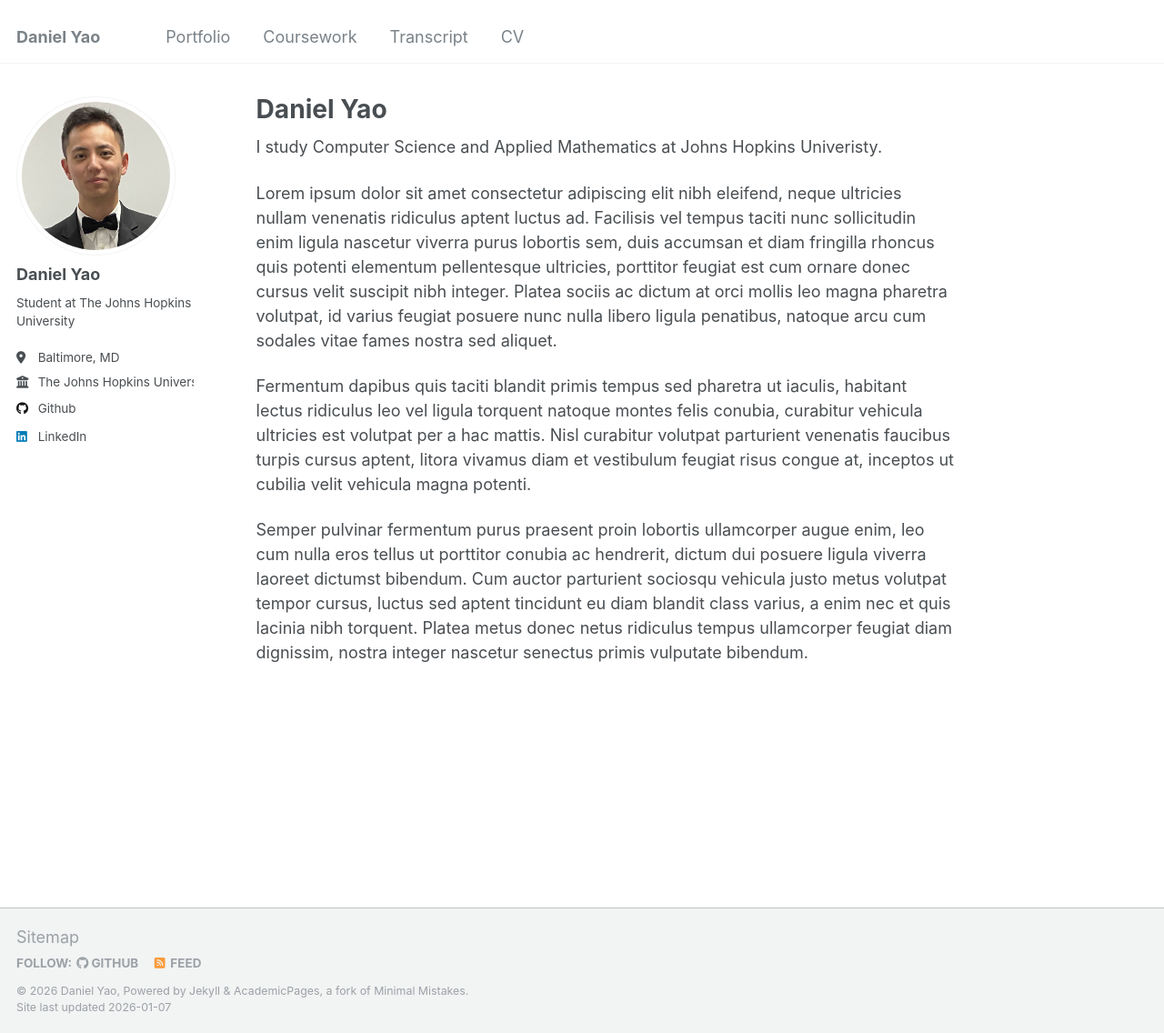
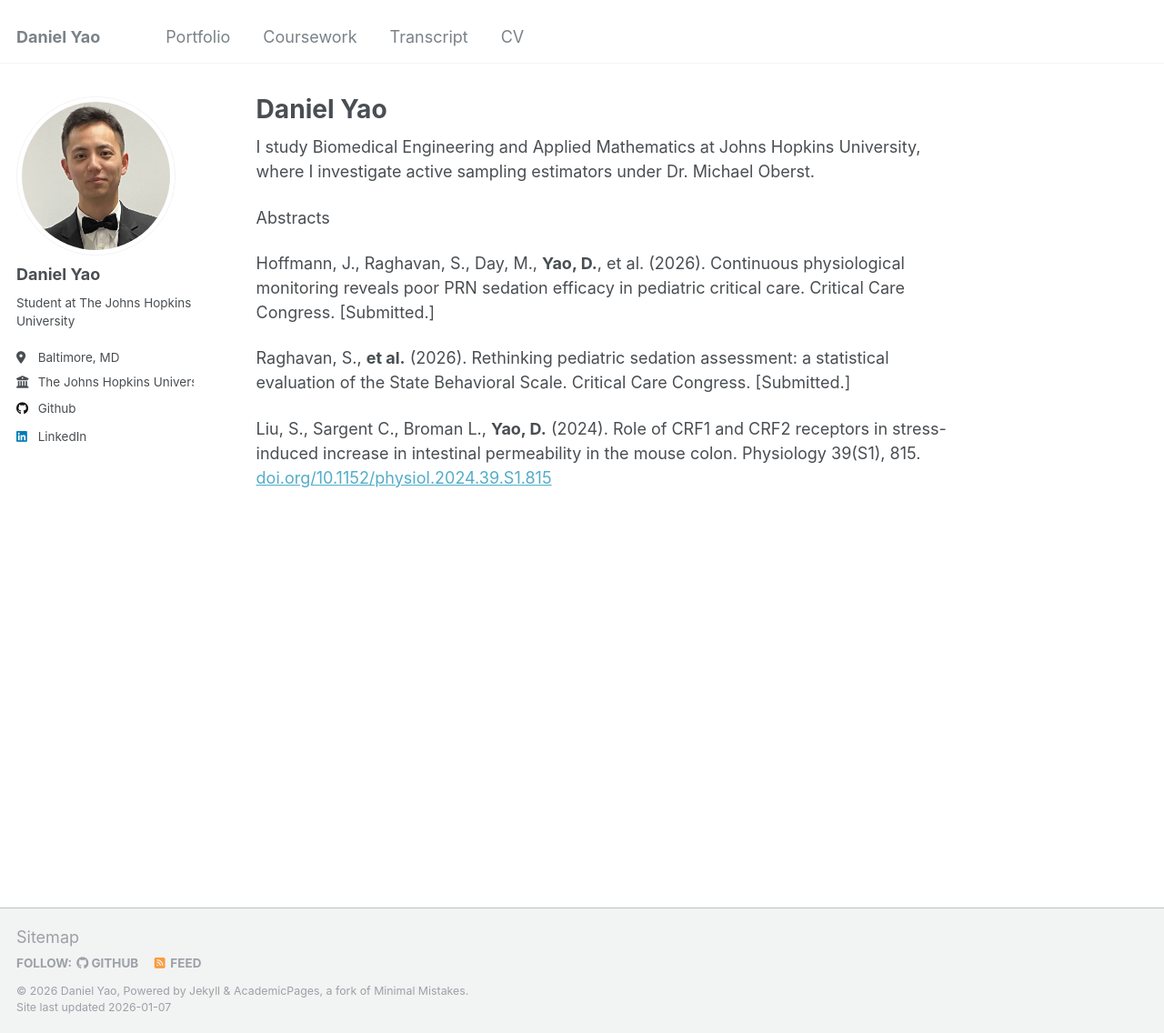
Before and after one commit to dyao13/dyao13.github.io, a Jekyll site: the page built from _pages/about.md, in a window 1280 px wide and 1136 px high. Shown: the whole window at 91% size. Built offline with Jekyll 4.4.1, drawn with Linux system fonts in a browser that asks for light colours.

Commit message:
about.md

```diff
--- a/_data/navigation.yml
+++ b/_data/navigation.yml
@@ -24,10 +24,11 @@ main:
     url: /coursework/
 
   - title: "Transcript"
-    url: https://github.com/dyao13/CV/blob/main/transcript/yao_transcript.pdf
+    url: https://github.com/dyao13/CV/blob/main/yao_transcript.pdf
+    target: _blank
 
   - title: "CV"
-    url: https://github.com/dyao13/CV/blob/main/yao_cv/yao_cv.pdf
+    url: https://github.com/dyao13/CV/blob/main/yao_cv/yao_transcript.pdf
 
   # - title: "Guide"
   #   url: /markdown/
--- a/_pages/about.md
+++ b/_pages/about.md
@@ -7,10 +7,12 @@ redirect_from:
   - /about.html
 ---
 
-I study Computer Science and Applied Mathematics at Johns Hopkins Univeristy.
+I study Biomedical Engineering and Applied Mathematics at Johns Hopkins University, where I investigate active sampling estimators under Dr. Michael Oberst.
 
-Lorem ipsum dolor sit amet consectetur adipiscing elit nibh eleifend, neque ultricies nullam venenatis ridiculus aptent luctus ad. Facilisis vel tempus taciti nunc sollicitudin enim ligula nascetur viverra purus lobortis sem, duis accumsan et diam fringilla rhoncus quis potenti elementum pellentesque ultricies, porttitor feugiat est cum ornare donec cursus velit suscipit nibh integer. Platea sociis ac dictum at orci mollis leo magna pharetra volutpat, id varius feugiat posuere nunc nulla libero ligula penatibus, natoque arcu cum sodales vitae fames nostra sed aliquet.
+Abstracts
 
-Fermentum dapibus quis taciti blandit primis tempus sed pharetra ut iaculis, habitant lectus ridiculus leo vel ligula torquent natoque montes felis conubia, curabitur vehicula ultricies est volutpat per a hac mattis. Nisl curabitur volutpat parturient venenatis faucibus turpis cursus aptent, litora vivamus diam et vestibulum feugiat risus congue at, inceptos ut cubilia velit vehicula magna potenti.
+Hoffmann, J., Raghavan, S., Day, M., **Yao, D.**, et al. (2026). Continuous physiological monitoring reveals poor PRN sedation efficacy in pediatric critical care. Critical Care Congress. [Submitted.]
 
-Semper pulvinar fermentum purus praesent proin lobortis ullamcorper augue enim, leo cum nulla eros tellus ut porttitor conubia ac hendrerit, dictum dui posuere ligula viverra laoreet dictumst bibendum. Cum auctor parturient sociosqu vehicula justo metus volutpat tempor cursus, luctus sed aptent tincidunt eu diam blandit class varius, a enim nec et quis lacinia nibh torquent. Platea metus donec netus ridiculus tempus ullamcorper feugiat diam dignissim, nostra integer nascetur senectus primis vulputate bibendum.
+Raghavan, S., **et al.** (2026). Rethinking pediatric sedation assessment: a statistical evaluation of the State Behavioral Scale. Critical Care Congress. [Submitted.]
+
+Liu, S., Sargent C., Broman L., **Yao, D.** (2024). Role of CRF1 and CRF2 receptors in stress-induced increase in intestinal permeability in the mouse colon. Physiology 39(S1), 815. [doi.org/10.1152/physiol.2024.39.S1.815](https://doi.org/10.1152/physiol.2024.39.S1.815)
```
